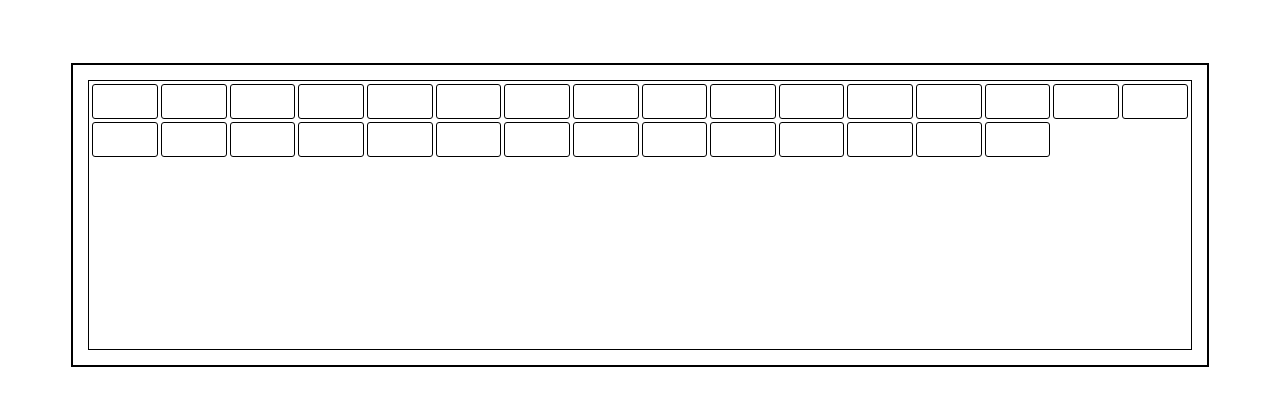
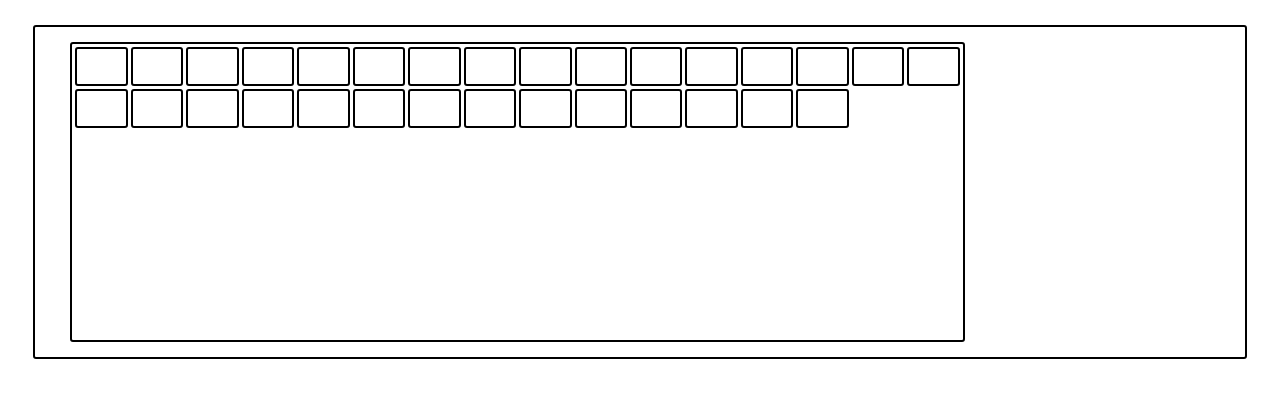
Before and after one commit to matthewjdiaz1/motif, a React app: page / in a window 1280 px wide. Shown: the top 406 px of the page. Built offline with nearby package versions, Linux system fonts and the light colour scheme.

Commit message:
styled note selector

```diff
--- a/public/styles.css
+++ b/public/styles.css
@@ -3,22 +3,51 @@
   height: 300px;
   border-style: solid;
   border-width: 2px;
-  margin: 5%;
+  border-radius: 3px;
+  margin: 2%;
+  padding: 15px;
+}
+.controls-container {
+  display: flex;
+  flex-direction: column;
+  width: 25%;
+  text-align: center;
+}
+.controls-current-chord {
+  border: 2px solid black;
+  border-radius: 3px;
+  height: 10%;
+}
+.controls-controls {
+  border: 2px solid black;
+  border-radius: 3px;
+  margin: 10px 0px 10px 0px;
+  height: 45%;
+}
+.controls-chord-builder {
+  border: 2px solid black;
+  border-radius: 3px;
+  height: 45%;
 }
 .motif-grid {
   display: grid;
-  border: 1px solid black;
   grid-gap: 3px;
-  height: calc(100% - 38px);
-  width: calc(100% - 30px);
+  border: 2px solid black;
+  border-radius: 3px;
+  padding: 3px;
+  margin: 0px 0px 0px 20px;
+  width: 75%;
   grid-template-columns: repeat(16, 1fr);
+  /* grid-template-rows: repeat(12, 1fr); */
   grid-template-rows: repeat(7, 1fr);
-  margin: 15px;
-  padding: 3px;
 }
 .motif-grid-note {
-  border: 1px solid #fff;
-  border-color: black;
+  border: 2px solid black;
+  background-color: white;
   border-radius: 3px;
+  font-size: 20px;
   text-align: center;
 }
+.motif-grid-note:focus {
+  background-color: blueviolet;
+}
```
